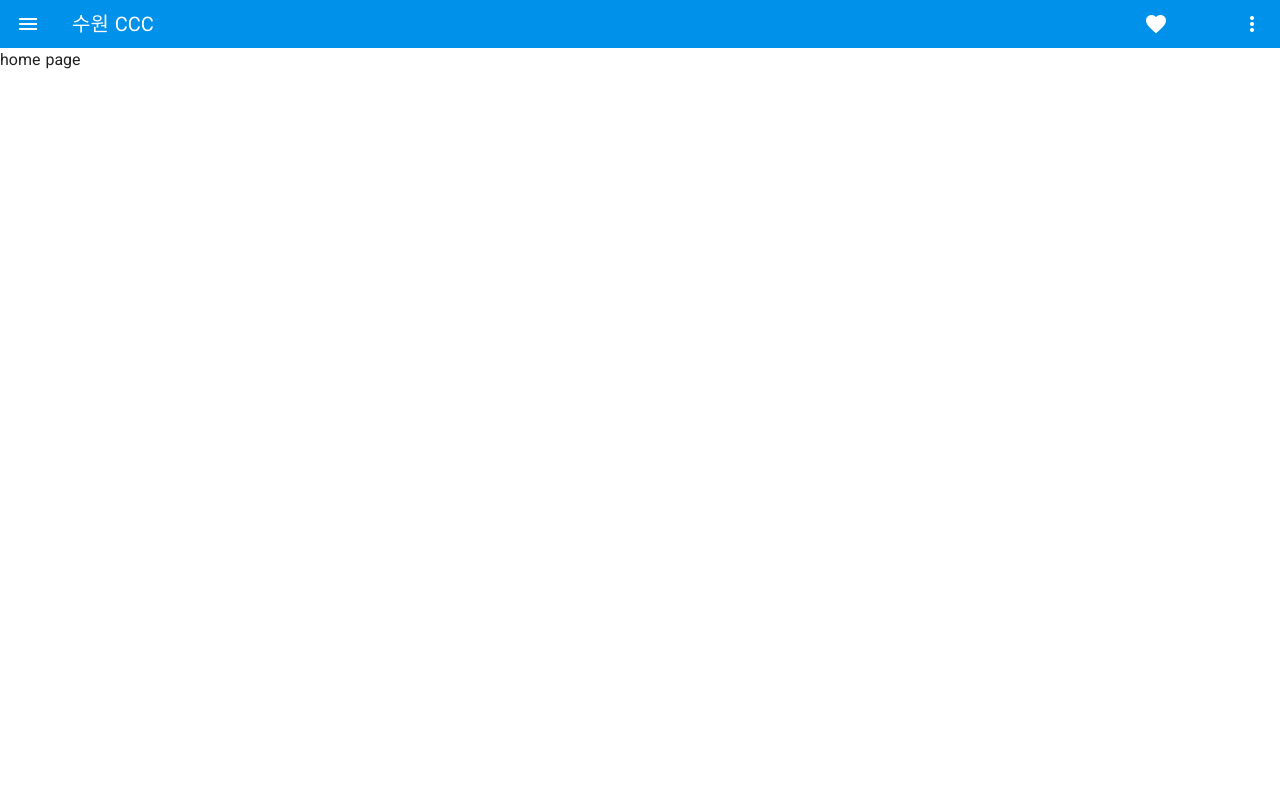
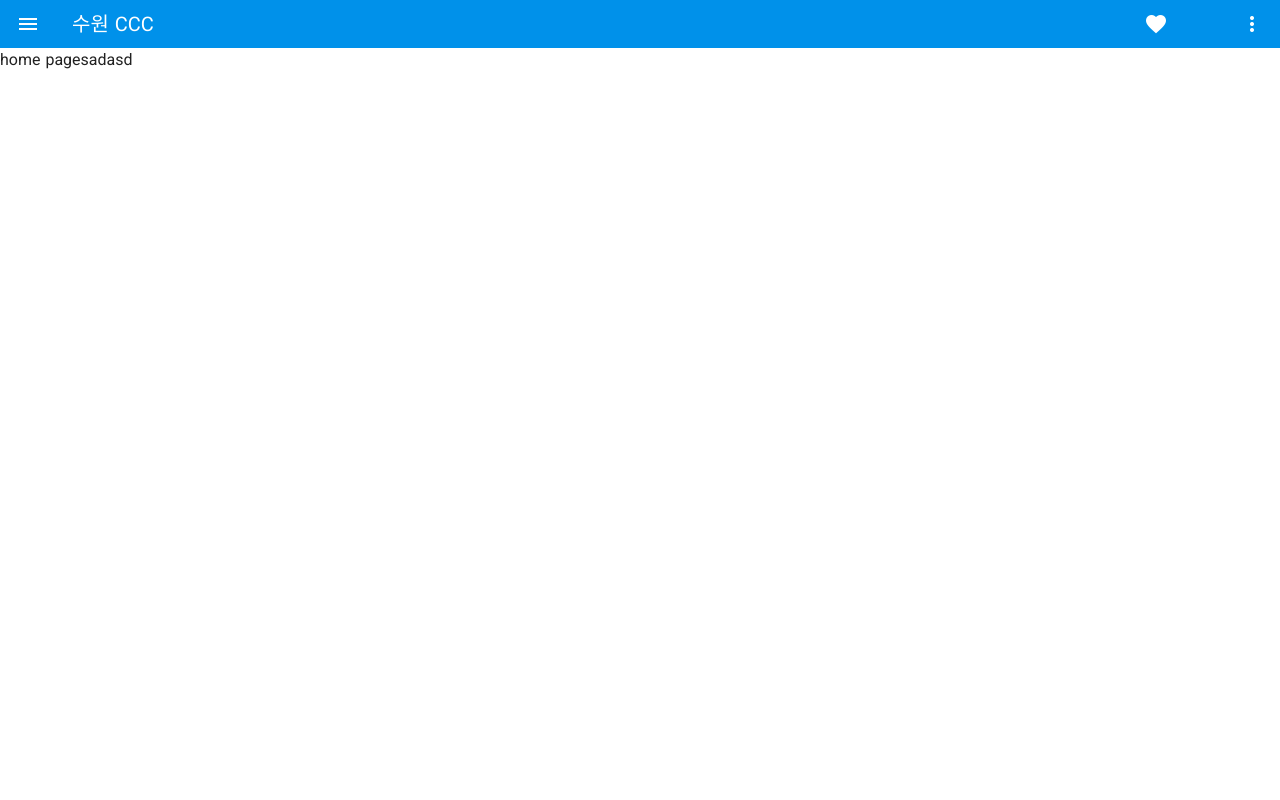
Before and after one commit to peterhyun1234/vue-ForSuwonCCC, a Nuxt app in the folder was-fsc/: page / in a window 1280 px wide. Shown: the top 800 px of the page. Built offline with nearby package versions, Linux system fonts and the light colour scheme.

Commit message:
netlify test

```diff
--- a/was-fsc/pages/index.vue
+++ b/was-fsc/pages/index.vue
@@ -1,6 +1,6 @@
 <template>
   <v-app id="inspire">
-    home page
+    home pagesadasd
   </v-app>
 </template>
 
```
